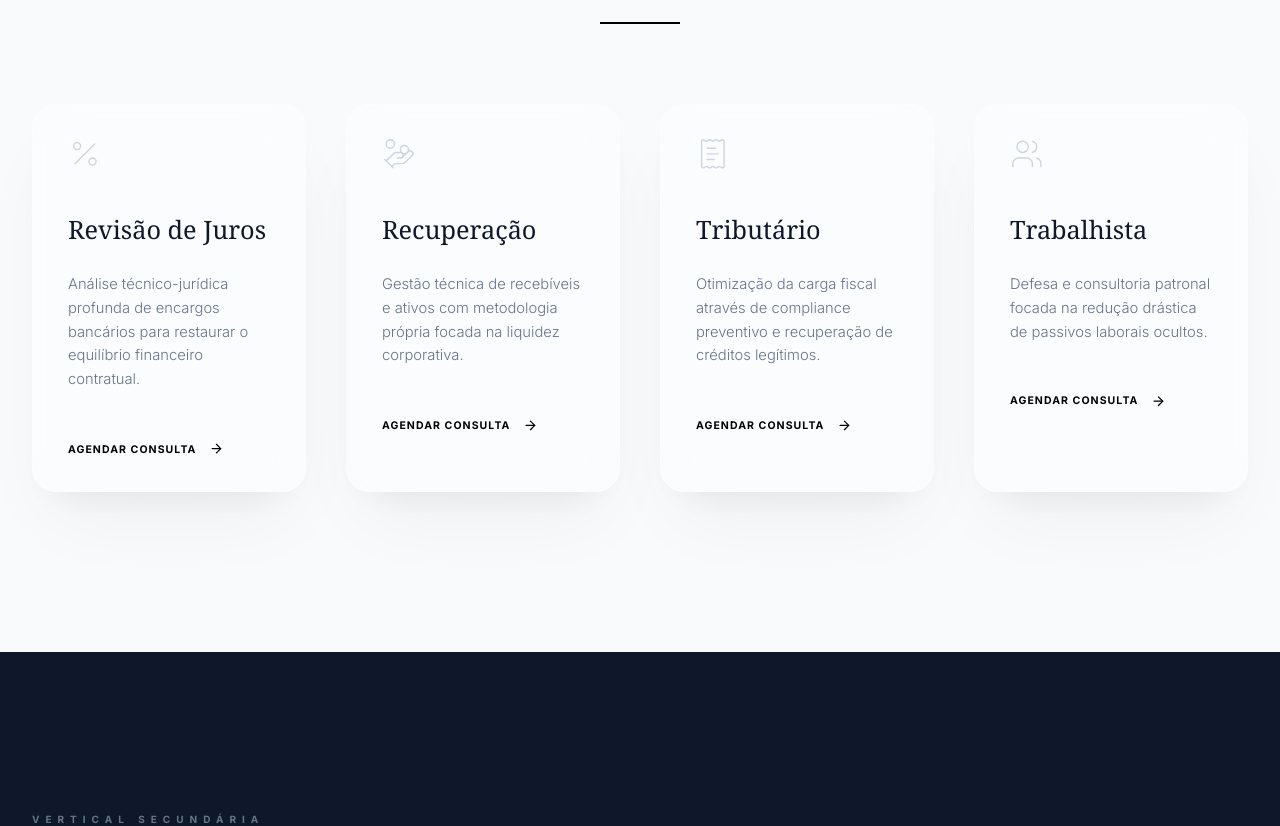
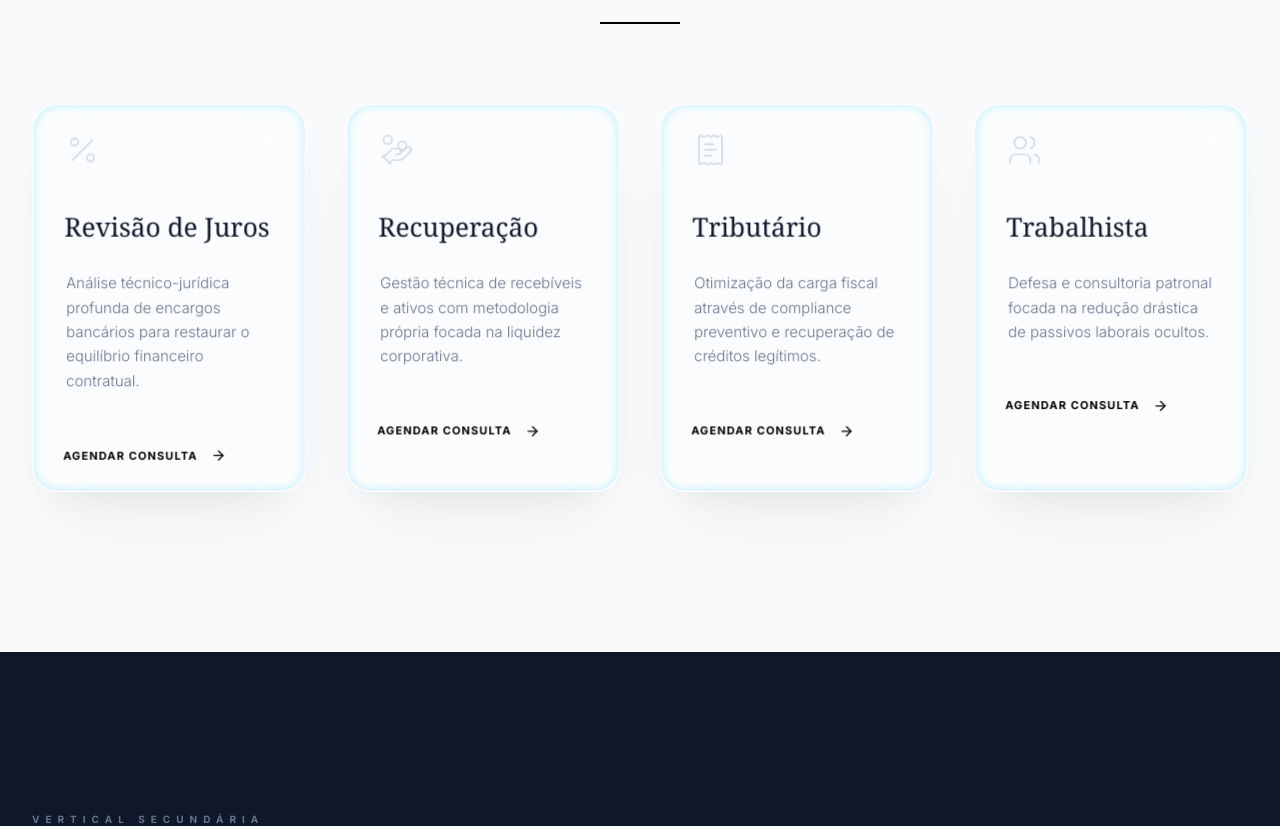
Before and after one commit to langcardosoadvocacia-design/Site-escrit-rio, a React (Vite) app: page /#/ in a window 1280 px wide. Shown: the part 1971-2797 px from the top of the page. Built offline with nearby package versions, Linux system fonts and the light colour scheme; a web font is replaced by a local one.

Commit message:
Add files via upload

```diff
--- a/App.tsx
+++ b/App.tsx
@@ -1,4 +1,3 @@
-
 import React, { useState, useEffect, useRef } from 'react';
 import {
   Building2,
@@ -21,18 +20,21 @@ import {
   ExternalLink,
   ChevronDown
 } from 'lucide-react';
-import { motion, AnimatePresence, useScroll, useTransform } from 'framer-motion';
+import { motion, AnimatePresence, useScroll, useTransform, useSpring, useMotionValue } from 'framer-motion';
 
 // --- Assets & Constants ---
 const WHATSAPP_LINK = "https://wa.me/555532176378";
 const INSTAGRAM_LINK = "https://www.instagram.com/langcardosoadvocacia?utm_source=ig_web_button_share_sheet&igsh=ZDNlZDc0MzIxNw==";
-const MAPS_LINK = "https://share.google/ldozPbWAM9Ef0ioy2";
+const MAPS_LINK = "https://maps.app.goo.gl/efHVKMHhRBSw2PXd8";
 const EMAIL = "langcardosoadvocacia@gmail.com";
 const MAILTO_LINK = `mailto:${EMAIL}`;
 const DISPLAY_PHONE = "55 55 3217-6378";
 const FULL_ADDRESS = "Alameda Montevideo, 322, Sala 108, Ed. Miguel Reale - Nossa Senhora das Dores, Santa Maria - RS, 97050-030";
-// Caminho local da imagem conforme solicitado
 const LAWYER_IMAGE = "/images/advogado.png";
+
+// Premium Easing Constant
+// Fix: Specify the type as a tuple of 4 numbers to match Framer Motion's cubic-bezier Easing type
+const PREMIUM_EASE: [number, number, number, number] = [0.23, 1, 0.32, 1];
 
 // --- UI Components ---
 
@@ -52,33 +54,97 @@ const Logo: React.FC<{ light?: boolean }> = ({ light }) => (
 );
 
 const GlassCard3D: React.FC<{ children: React.ReactNode; className?: string }> = ({ children, className = "" }) => {
-  const [rotateX, setRotateX] = useState(0);
-  const [rotateY, setRotateY] = useState(0);
+  const x = useMotionValue(0);
+  const y = useMotionValue(0);
 
-  const handleMouseMove = (e: React.MouseEvent<HTMLDivElement>) => {
-    const rect = e.currentTarget.getBoundingClientRect();
-    const x = e.clientX - rect.left;
-    const y = e.clientY - rect.top;
-    const centerX = rect.width / 2;
-    const centerY = rect.height / 2;
-    setRotateX((y - centerY) / 10);
-    setRotateY((centerX - x) / 10);
-  };
+  // Softer spring physics for a more "expensive" weighted feel
+  const springConfig = { stiffness: 80, damping: 25 };
+
+  const rotateX = useSpring(useTransform(y, [-0.5, 0.5], [15, -15]), springConfig);
+  const rotateY = useSpring(useTransform(x, [-0.5, 0.5], [-15, 15]), springConfig);
+
+  const glareX = useSpring(useTransform(x, [-0.5, 0.5], [0, 100]), springConfig);
+  const glareY = useSpring(useTransform(y, [-0.5, 0.5], [0, 100]), springConfig);
+
+  function handleMouseMove(event: React.MouseEvent<HTMLDivElement>) {
+    const rect = event.currentTarget.getBoundingClientRect();
+    const width = rect.width;
+    const height = rect.height;
+    const mouseXPos = event.clientX - rect.left;
+    const mouseYPos = event.clientY - rect.top;
+
+    const xPct = mouseXPos / width - 0.5;
+    const yPct = mouseYPos / height - 0.5;
+
+    x.set(xPct);
+    y.set(yPct);
+  }
+
+  function handleMouseLeave() {
+    x.set(0);
+    y.set(0);
+  }
 
   return (
     <motion.div
       onMouseMove={handleMouseMove}
-      onMouseLeave={() => { setRotateX(0); setRotateY(0); }}
+      onMouseLeave={handleMouseLeave}
       style={{
         rotateX,
         rotateY,
-        perspective: 1000,
+        perspective: 1200,
         transformStyle: "preserve-3d"
       }}
-      transition={{ type: "spring", stiffness: 300, damping: 20 }}
-      className={`glass rounded-3xl p-10 shadow-luxury border-white/40 transition-shadow hover:shadow-2xl ${className}`}
+      className={`group relative glass rounded-3xl p-10 shadow-luxury border-white/40 transition-all duration-700 ease-[cubic-bezier(0.23,1,0.32,1)] hover:shadow-[0_40px_100px_-30px_rgba(0,0,0,0.15)] hover:border-blue-400/30 ${className}`}
     >
-      <div style={{ transform: "translateZ(50px)" }}>
+      {/* Glare effect */}
+      <motion.div
+        className="absolute inset-0 pointer-events-none opacity-0 group-hover:opacity-100 transition-opacity duration-700 rounded-3xl"
+        style={{
+          background: useTransform(
+            [glareX, glareY],
+            ([gx, gy]) => `radial-gradient(circle at ${gx}% ${gy}%, rgba(255,255,255,0.3) 0%, transparent 80%)`
+          )
+        }}
+      />
+
+      {/* Vibrant Blue Pulsing Neon Border - Slowed down for luxury feel */}
+      <motion.div
+        initial={false}
+        animate={{
+          opacity: [0.2, 0.5, 0.2],
+          boxShadow: [
+            "inset 0 0 2px #00d4ff",
+            "inset 0 0 12px #00d4ff",
+            "inset 0 0 2px #00d4ff"
+          ]
+        }}
+        transition={{
+          duration: 3,
+          repeat: Infinity,
+          ease: "easeInOut"
+        }}
+        className="absolute inset-0 rounded-3xl border border-blue-400/40 opacity-0 group-hover:opacity-100 pointer-events-none transition-opacity duration-700 blur-[0.3px]"
+      />
+
+      {/* Outer Glow Pulse - More subtle and slower */}
+      <motion.div
+        animate={{
+          boxShadow: [
+            "0 0 0px rgba(0, 212, 255, 0)",
+            "0 0 25px rgba(0, 212, 255, 0.15)",
+            "0 0 0px rgba(0, 212, 255, 0)"
+          ]
+        }}
+        transition={{
+          duration: 4,
+          repeat: Infinity,
+          ease: "easeInOut"
+        }}
+        className="absolute -inset-[1px] rounded-[1.8rem] opacity-0 group-hover:opacity-100 pointer-events-none transition-opacity duration-1000"
+      />
+
+      <div style={{ transform: "translateZ(60px)", transformStyle: "preserve-3d" }}>
         {children}
       </div>
     </motion.div>
@@ -90,7 +156,7 @@ const SectionHeading: React.FC<{ title: string; subtitle: string; centered?: boo
     <motion.div
       initial={{ opacity: 0, letterSpacing: "0.2em" }}
       whileInView={{ opacity: 1, letterSpacing: "0.6em" }}
-      transition={{ duration: 1 }}
+      transition={{ duration: 1.2, ease: PREMIUM_EASE }}
     >
       <span className="text-[10px] font-bold uppercase text-slate-400 block mb-6">
         {subtitle}
@@ -99,7 +165,7 @@ const SectionHeading: React.FC<{ title: string; subtitle: string; centered?: boo
     <motion.h2
       initial={{ opacity: 0, y: 30 }}
       whileInView={{ opacity: 1, y: 0 }}
-      transition={{ duration: 0.8, ease: "easeOut" }}
+      transition={{ duration: 1, ease: PREMIUM_EASE }}
       className="text-4xl md:text-6xl font-serif text-slate-900 leading-tight"
     >
       {title}
@@ -107,6 +173,7 @@ const SectionHeading: React.FC<{ title: string; subtitle: string; centered?: boo
     <motion.div
       initial={{ width: 0 }}
       whileInView={{ width: 80 }}
+      transition={{ duration: 1.5, ease: PREMIUM_EASE }}
       className={`h-[2px] bg-black mt-8 ${centered ? 'mx-auto' : ''}`}
     />
   </div>
@@ -143,8 +210,8 @@ const Navbar = () => {
               href={link.href}
               className="group relative text-[10px] font-bold uppercase tracking-[0.2em] text-slate-900 overflow-hidden"
             >
-              <span className="block transition-transform duration-500 group-hover:-translate-y-full">{link.name}</span>
-              <span className="absolute top-full left-0 block transition-transform duration-500 group-hover:-translate-y-full text-slate-400">{link.name}</span>
+              <span className="block transition-transform duration-700 ease-[cubic-bezier(0.23,1,0.32,1)] group-hover:-translate-y-full">{link.name}</span>
+              <span className="absolute top-full left-0 block transition-transform duration-700 ease-[cubic-bezier(0.23,1,0.32,1)] group-hover:-translate-y-full text-slate-400">{link.name}</span>
             </a>
           ))}
           <motion.a
@@ -153,7 +220,7 @@ const Navbar = () => {
             href={WHATSAPP_LINK}
             target="_blank"
             rel="noopener noreferrer"
-            className="px-10 py-4 bg-black text-white text-[10px] font-bold uppercase tracking-[0.3em] hover:bg-slate-800 transition-all shadow-2xl"
+            className="px-10 py-4 bg-black text-white text-[10px] font-bold uppercase tracking-[0.3em] hover:bg-slate-800 transition-all duration-500 shadow-2xl"
           >
             WhatsApp
           </motion.a>
@@ -170,6 +237,7 @@ const Navbar = () => {
             initial={{ opacity: 0, height: 0 }}
             animate={{ opacity: 1, height: 'auto' }}
             exit={{ opacity: 0, height: 0 }}
+            transition={{ duration: 0.5, ease: PREMIUM_EASE }}
             className="lg:hidden absolute top-full left-0 w-full bg-white border-b border-slate-100 p-8 flex flex-col gap-8 shadow-2xl"
           >
             {links.map((link) => (
@@ -200,7 +268,6 @@ export default function App() {
       <section className="relative min-h-screen flex items-center pt-20 overflow-hidden perspective-2000">
         <div className="absolute inset-0 bg-soft-gradient opacity-50"></div>
 
-        {/* Floating Background Elements */}
         <motion.div
           style={{ y: yRange }}
           className="absolute top-1/4 right-10 w-[500px] h-[500px] bg-slate-50 rounded-full blur-[120px] -z-10 opacity-60"
@@ -214,12 +281,12 @@ export default function App() {
           <motion.div
             initial={{ opacity: 0, x: -50 }}
             animate={{ opacity: 1, x: 0 }}
-            transition={{ duration: 1.2, ease: "circOut" }}
+            transition={{ duration: 1.5, ease: PREMIUM_EASE }}
           >
             <motion.div
               initial={{ scaleX: 0 }}
               animate={{ scaleX: 1 }}
-              transition={{ duration: 1, delay: 0.5 }}
+              transition={{ duration: 1.2, delay: 0.5, ease: PREMIUM_EASE }}
               className="h-[1px] w-20 bg-slate-200 mb-10 origin-left"
             />
             <h1 className="text-6xl md:text-8xl font-serif text-slate-900 leading-[0.95] mb-12">
@@ -232,6 +299,7 @@ export default function App() {
             <div className="flex flex-col sm:flex-row gap-8 items-center lg:items-start">
               <motion.a
                 whileHover={{ y: -5, boxShadow: "0 25px 50px -12px rgba(0,0,0,0.5)" }}
+                transition={{ duration: 0.4, ease: PREMIUM_EASE }}
                 href={WHATSAPP_LINK}
                 target="_blank"
                 rel="noopener noreferrer"
@@ -248,7 +316,7 @@ export default function App() {
           <motion.div
             initial={{ opacity: 0, scale: 0.9, rotateY: 10 }}
             animate={{ opacity: 1, scale: 1, rotateY: 0 }}
-            transition={{ duration: 1.5, ease: "circOut" }}
+            transition={{ duration: 1.8, ease: PREMIUM_EASE }}
             className="relative flex justify-center lg:justify-end"
           >
             <motion.div
@@ -266,7 +334,6 @@ export default function App() {
               </div>
             </motion.div>
 
-            {/* 3D Decorative Layers */}
             <div className="absolute -top-10 -right-10 w-full h-full border border-slate-100 -z-10 translate-x-4 translate-y-4"></div>
             <div className="absolute -bottom-10 -left-10 w-40 h-40 bg-slate-50 -z-10 animate-pulse"></div>
           </motion.div>
@@ -274,7 +341,7 @@ export default function App() {
 
         <motion.div
           animate={{ y: [0, 10, 0] }}
-          transition={{ duration: 2, repeat: Infinity }}
+          transition={{ duration: 2.5, repeat: Infinity, ease: "easeInOut" }}
           className="absolute bottom-10 left-1/2 -translate-x-1/2 text-slate-300 flex flex-col items-center gap-2 cursor-pointer"
         >
           <span className="text-[8px] font-bold uppercase tracking-[0.4em]">Scroll</span>
@@ -295,6 +362,7 @@ export default function App() {
                 <motion.p
                   initial={{ opacity: 0, x: -20 }}
                   whileInView={{ opacity: 1, x: 0 }}
+                  transition={{ duration: 1, ease: PREMIUM_EASE }}
                   className="border-l-4 border-black pl-8"
                 >
                   Mudamos a forma de atuar para oferecer uma <span className="text-slate-900 font-medium">gestão jurídica integral</span>, onde o Direito é o motor da viabilidade operacional da sua empresa.
@@ -313,8 +381,9 @@ export default function App() {
               ].map((item, i) => (
                 <motion.div
                   key={i}
-                  whileHover={{ y: -10 }}
-                  className="bg-slate-50 p-10 flex flex-col items-center justify-center text-center gap-4 border border-slate-100 transition-shadow hover:shadow-xl"
+                  whileHover={{ y: -10, rotateZ: 2 }}
+                  transition={{ duration: 0.5, ease: PREMIUM_EASE }}
+                  className="bg-slate-50 p-10 flex flex-col items-center justify-center text-center gap-4 border border-slate-100 transition-all hover:shadow-xl hover:bg-white"
                 >
                   <div className="text-black">{item.icon}</div>
                   <span className="text-[9px] font-bold uppercase tracking-widest">{item.label}</span>
@@ -358,11 +427,11 @@ export default function App() {
               }
             ].map((item, idx) => (
               <GlassCard3D key={idx}>
-                <div className="mb-10 text-slate-300 transition-colors group-hover:text-black">{item.icon}</div>
-                <h3 className="text-2xl font-serif mb-6 text-slate-900">{item.title}</h3>
-                <p className="text-sm text-slate-500 leading-relaxed font-light mb-10">{item.desc}</p>
-                <a href={WHATSAPP_LINK} target="_blank" rel="noopener noreferrer" className="inline-flex items-center gap-3 text-[10px] font-bold uppercase tracking-widest text-black group">
-                  Agendar Consulta <ArrowRight size={14} className="transition-transform group-hover:translate-x-2" />
+                <div className="mb-10 text-slate-300 transition-colors duration-700 group-hover:text-black" style={{ transform: "translateZ(30px)" }}>{item.icon}</div>
+                <h3 className="text-2xl font-serif mb-6 text-slate-900" style={{ transform: "translateZ(40px)" }}>{item.title}</h3>
+                <p className="text-sm text-slate-500 leading-relaxed font-light mb-10" style={{ transform: "translateZ(20px)" }}>{item.desc}</p>
+                <a href={WHATSAPP_LINK} target="_blank" rel="noopener noreferrer" className="inline-flex items-center gap-3 text-[10px] font-bold uppercase tracking-widest text-black group" style={{ transform: "translateZ(50px)" }}>
+                  Agendar Consulta <ArrowRight size={14} className="transition-transform duration-500 group-hover:translate-x-2" />
                 </a>
               </GlassCard3D>
             ))}
@@ -390,16 +459,16 @@ export default function App() {
               </p>
 
               <div className="grid gap-10">
-                <div className="group p-8 border border-white/10 transition-all hover:bg-white/5 cursor-default">
+                <div className="group p-8 border border-white/10 transition-all duration-700 hover:bg-white/5 cursor-default">
                   <div className="flex items-center gap-6 mb-4">
-                    <Scale size={28} className="text-white/40 group-hover:text-white transition-colors" />
+                    <Scale size={28} className="text-white/40 group-hover:text-white transition-colors duration-500" />
                     <h4 className="text-2xl font-serif">Direito Civil Estratégico</h4>
                   </div>
                   <p className="text-slate-500 font-light ml-14">Gestão de conflitos e preservação de direitos fundamentais e patrimoniais.</p>
                 </div>
-                <div className="group p-8 border border-white/10 transition-all hover:bg-white/5 cursor-default">
+                <div className="group p-8 border border-white/10 transition-all duration-700 hover:bg-white/5 cursor-default">
                   <div className="flex items-center gap-6 mb-4">
-                    <ShieldAlert size={28} className="text-white/40 group-hover:text-white transition-colors" />
+                    <ShieldAlert size={28} className="text-white/40 group-hover:text-white transition-colors duration-500" />
                     <h4 className="text-2xl font-serif">Direito Criminal Especializado</h4>
                   </div>
                   <p className="text-slate-500 font-light ml-14">Defesa técnica em infrações de ordem econômica, fiscal e ambiental.</p>
@@ -408,7 +477,7 @@ export default function App() {
             </div>
 
             <div className="lg:w-1/2 relative group">
-              <div className="absolute inset-0 bg-slate-800 translate-x-10 translate-y-10 group-hover:translate-x-14 group-hover:translate-y-14 transition-all duration-700"></div>
+              <div className="absolute inset-0 bg-slate-800 translate-x-10 translate-y-10 group-hover:translate-x-14 group-hover:translate-y-14 transition-all duration-1000 ease-[cubic-bezier(0.23,1,0.32,1)]"></div>
               <div className="relative glass bg-white/5 p-4 overflow-hidden">
                 <img
                   src="https://images.unsplash.com/photo-1589829545856-d10d557cf95f?q=80&w=2070&auto=format&fit=crop"
@@ -429,6 +498,7 @@ export default function App() {
               <motion.div
                 initial={{ opacity: 0, scale: 0.8 }}
                 whileInView={{ opacity: 1, scale: 1 }}
+                transition={{ duration: 1.5, ease: PREMIUM_EASE }}
                 className="relative z-10"
               >
                 <img
@@ -440,7 +510,7 @@ export default function App() {
               <div className="absolute -bottom-10 -left-10 w-64 h-64 bg-slate-50 -z-0"></div>
               <motion.div
                 animate={{ rotate: 360 }}
-                transition={{ duration: 20, repeat: Infinity, ease: "linear" }}
+                transition={{ duration: 30, repeat: Infinity, ease: "linear" }}
                 className="absolute top-0 right-0 w-32 h-32 border-t-2 border-slate-200 rounded-full"
               />
             </div>
@@ -468,7 +538,7 @@ export default function App() {
                     "Especializado em Direito Empresarial e Societário"
                   ].map((edu, i) => (
                     <div key={i} className="flex items-center gap-4 group">
-                      <div className="w-2 h-2 bg-black group-hover:w-6 transition-all shrink-0"></div>
+                      <div className="w-2 h-2 bg-black group-hover:w-6 transition-all duration-500 shrink-0"></div>
                       <span className="text-[11px] font-bold uppercase tracking-widest">{edu}</span>
                     </div>
                   ))}
@@ -476,6 +546,7 @@ export default function App() {
                 <div className="pt-12">
                   <motion.a
                     whileHover={{ x: 10 }}
+                    transition={{ duration: 0.4, ease: PREMIUM_EASE }}
                     href={WHATSAPP_LINK}
                     target="_blank"
                     rel="noopener noreferrer"
@@ -503,7 +574,7 @@ export default function App() {
             <div className="grid md:grid-cols-3 gap-12 mb-24">
               <GlassCard3D className="bg-white/40">
                 <a href={WHATSAPP_LINK} target="_blank" rel="noopener noreferrer" className="block h-full">
-                  <div className="p-6 bg-slate-900 text-white inline-block mb-10"><MessageCircle size={32} strokeWidth={1}/></div>
+                  <div className="p-6 bg-slate-900 text-white inline-block mb-10 transition-transform duration-500 group-hover:scale-110"><MessageCircle size={32} strokeWidth={1}/></div>
                   <h4 className="text-[10px] font-bold uppercase tracking-widest text-slate-400 mb-4">WhatsApp</h4>
                   <p className="text-xl font-medium text-slate-900">{DISPLAY_PHONE}</p>
                 </a>
@@ -511,7 +582,7 @@ export default function App() {
 
               <GlassCard3D className="bg-white/40">
                 <a href={MAILTO_LINK} className="block h-full">
-                  <div className="p-6 bg-slate-900 text-white inline-block mb-10"><Mail size={32} strokeWidth={1}/></div>
+                  <div className="p-6 bg-slate-900 text-white inline-block mb-10 transition-transform duration-500 group-hover:scale-110"><Mail size={32} strokeWidth={1}/></div>
                   <h4 className="text-[10px] font-bold uppercase tracking-widest text-slate-400 mb-4">E-mail</h4>
                   <p className="text-sm font-medium text-slate-900 break-all">{EMAIL}</p>
                 </a>
@@ -519,7 +590,7 @@ export default function App() {
 
               <GlassCard3D className="bg-white/40">
                 <a href={MAPS_LINK} target="_blank" rel="noopener noreferrer" className="block h-full">
-                  <div className="p-6 bg-slate-900 text-white inline-block mb-10"><MapPin size={32} strokeWidth={1}/></div>
+                  <div className="p-6 bg-slate-900 text-white inline-block mb-10 transition-transform duration-500 group-hover:scale-110"><MapPin size={32} strokeWidth={1}/></div>
                   <h4 className="text-[10px] font-bold uppercase tracking-widest text-slate-400 mb-4">Endereço</h4>
                   <p className="text-[11px] font-medium text-slate-900 leading-relaxed uppercase tracking-widest">
                     {FULL_ADDRESS}
@@ -532,12 +603,12 @@ export default function App() {
               whileHover={{ scale: 1.02 }}
               className="relative group inline-block"
             >
-              <div className="absolute -inset-4 bg-black/5 rounded-full blur-2xl group-hover:bg-black/10 transition-all"></div>
+              <div className="absolute -inset-4 bg-black/5 rounded-full blur-2xl group-hover:bg-black/10 transition-all duration-700"></div>
               <a
                 href={WHATSAPP_LINK}
                 target="_blank"
                 rel="noopener noreferrer"
-                className="relative px-24 py-10 bg-black text-white font-bold uppercase text-sm tracking-[0.6em] shadow-[0_30px_60px_-15px_rgba(0,0,0,0.5)] transition-all flex items-center gap-6"
+                className="relative px-24 py-10 bg-black text-white font-bold uppercase text-sm tracking-[0.6em] shadow-[0_30px_60px_-15px_rgba(0,0,0,0.5)] transition-all duration-700 flex items-center gap-6"
               >
                 Agendar Consulta Online <ExternalLink size={20} />
               </a>
@@ -555,8 +626,8 @@ export default function App() {
             </div>
 
             <div className="flex gap-12">
-               <motion.a whileHover={{ y: -5 }} href={INSTAGRAM_LINK} target="_blank" rel="noopener noreferrer" className="text-slate-300 hover:text-black transition-colors"><Instagram size={28} strokeWidth={1}/></motion.a>
-               <motion.a whileHover={{ y: -5 }} href="#" className="text-slate-300 hover:text-black transition-colors"><Linkedin size={28} strokeWidth={1}/></motion.a>
+               <motion.a whileHover={{ y: -5 }} transition={{ duration: 0.4 }} href={INSTAGRAM_LINK} target="_blank" rel="noopener noreferrer" className="text-slate-300 hover:text-black transition-colors duration-500"><Instagram size={28} strokeWidth={1}/></motion.a>
+               <motion.a whileHover={{ y: -5 }} transition={{ duration: 0.4 }} href="#" className="text-slate-300 hover:text-black transition-colors duration-500"><Linkedin size={28} strokeWidth={1}/></motion.a>
             </div>
           </div>
 
```
Also changed, not shown: index.html (+21 -0 lines).
